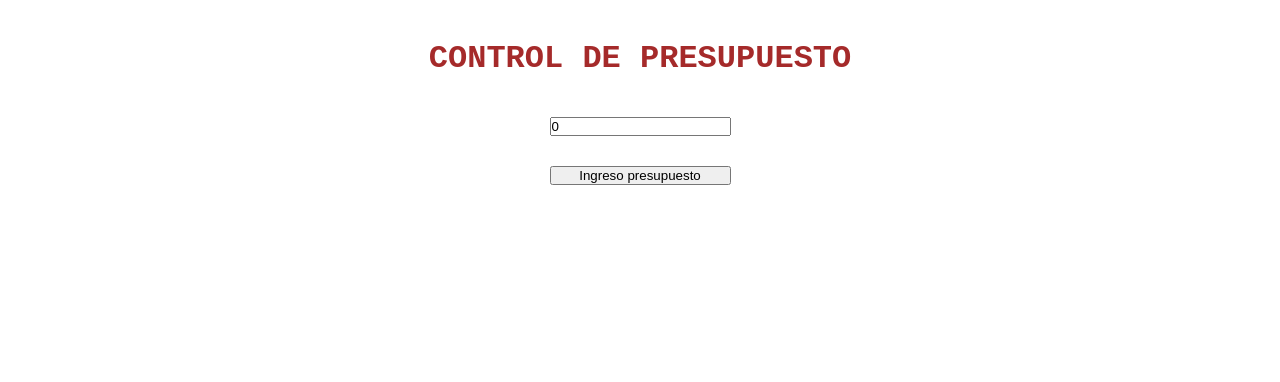
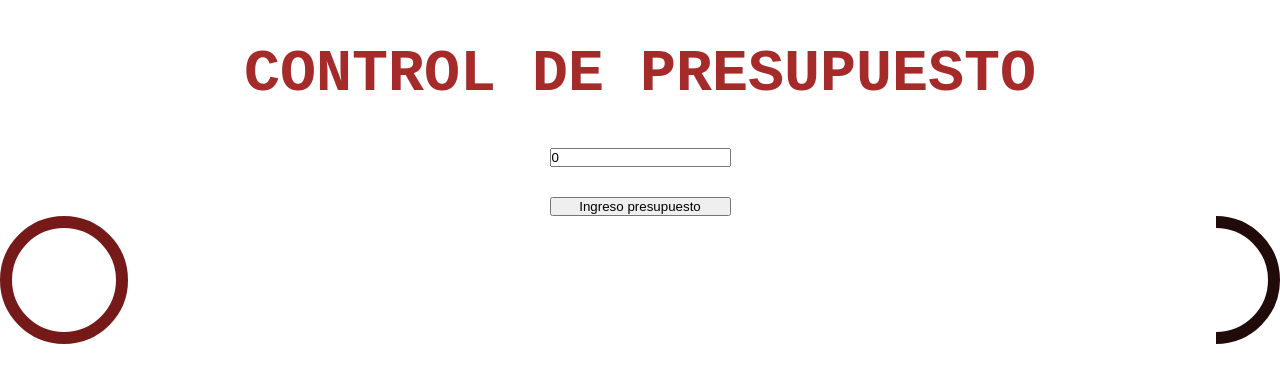
Before and after one commit to Estefacdn/Presupuesto, a React (Create React App) app: page / in a window 1280 px wide. Shown: the top 382 px of the page. Built offline with nearby package versions, Linux system fonts and the light colour scheme.

Commit message:
Proceso creacion grafica

```diff
--- a/src/App.css
+++ b/src/App.css
@@ -14,6 +14,7 @@ h1{
   display: flex;
   align-items: center;
   justify-content: center;
+  font-size: 30px;
 }
 
 .formulario{
@@ -28,3 +29,66 @@ h1{
   flex-direction: column;
   gap: 30px;
 }
+
+.tituloPresupuesto{
+  text-align: center;
+  font-size: 50px;
+}
+
+.imagen{
+  display: flex;
+  text-align: center;
+  justify-content: center;
+  height: 300px;
+}
+
+.container{
+  position: relative;
+}
+
+.containerPercen{
+  align-items: center;
+  display: flex;
+  justify-content: center;
+
+  border: 12px solid rgb(117, 25, 25);
+  border-radius: 9999px;
+
+  height: 128px;
+  width: 128px;
+}
+
+.containerCurva{
+  left: 0;
+  position: absolute;
+  top: 0;
+
+  height: 100%;
+  width: 100%;
+
+  clip: rect(0px, 128px, 128px, 64px);
+
+  clip: rect(auto, auto, auto, auto);
+}
+
+.containerUno{
+  height: 100%;
+  position: absolute;
+  width: 100%;
+
+  border: 12px solid rgb(32, 10, 10);
+  border-radius: 9999px;
+}
+
+.containerDos{
+  clip: rect(0px, 64px, 128px, 0px);
+  transform: rotate(162deg);
+}
+
+.containerCuatro{
+  clip: rect(0px, 64px, 128px, 0px);
+
+  transform: rotate(0deg);
+
+  transform: rotate(180deg);
+}
--- a/src/App.js
+++ b/src/App.js
@@ -1,5 +1,6 @@
 import { useState } from 'react';
 import './App.css';
+import Grafica from './components/Grafica';
 import Header from './components/Header';
 import IngresoPresupuesto from './components/IngresoPresupuesto';
 import PresupuestoTotal from './components/PresupuestoTotal';
@@ -11,6 +12,7 @@ function App() {
     <div className="App">
       <Header/>
       {irPresupuestoTotal ?(<PresupuestoTotal presupuesto={presupuesto}/>):(  <IngresoPresupuesto presupuesto={presupuesto} setPresupuesto={setPresupuesto} irPresupuestoTotal={irPresupuestoTotal} setIrPresupuestoTotal={setIrPresupuestoTotal}/>)}
+      <Grafica/>
     </div>
   );
 }
--- /dev/null
+++ b/src/components/Grafica.jsx
@@ -0,0 +1,18 @@
+import React from 'react'
+
+export const Grafica = () => {
+    return (
+        <div className='container'>
+            <div className="containerPercen"></div>
+
+            <div className="containerCurva">
+
+                <div className="containerUno containerDos"></div>
+                <div className="containerUno containerCuatro"></div>
+
+            </div>
+        </div>
+    )
+}
+
+export default Grafica;
--- a/src/components/Header.jsx
+++ b/src/components/Header.jsx
@@ -5,6 +5,7 @@ export const Header = () => {
     <div className='presupesto'>
         <h1>CONTROL DE PRESUPUESTO</h1>
     </div>
+
   )
 }
 
--- a/src/components/PresupuestoTotal.jsx
+++ b/src/components/PresupuestoTotal.jsx
@@ -4,7 +4,7 @@ export const PresupuestoTotal = ({ presupuesto }) => {
     return (
         <>
             <div className='muestra'>
-                <div>
+                <div className='tituloPresupuesto'>
                     PresupuestoTotal:{presupuesto}
                 </div>
                 <div className='imagen'>
```
